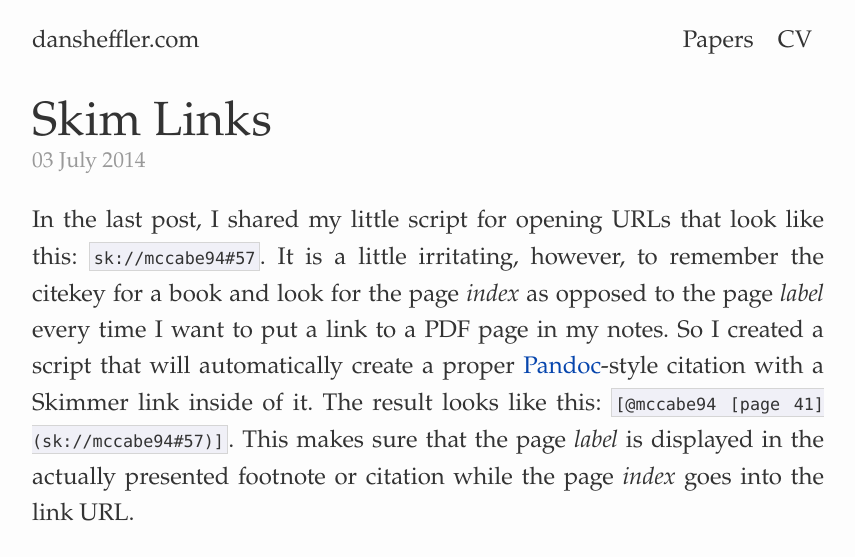
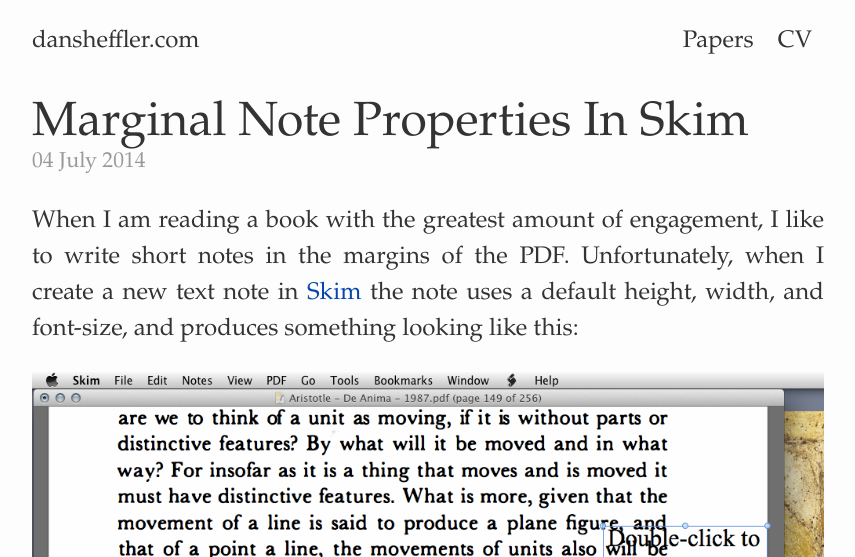
Before and after one commit to dansheffler/dtsheffler.com, a Jekyll site: the page built from index.html, in a window 1280 px wide. Shown: the top 557 px of the page, without its empty margins (212-1067 px from the left). Built offline with Jekyll 4.4.1, drawn with Linux system fonts in a browser that asks for light colours; Markdown is read by kramdown in place of the engine named in the settings; some of the changed text lies outside the part shown; grey boxes are pictures that could not be loaded.

Commit message:
Marginal note post. Little css fix for figures.

```diff
--- /dev/null
+++ b/_posts/2014-07-04-marginal-note-properties-in-skim.md
@@ -0,0 +1,13 @@
+When I am reading a book with the greatest amount of engagement, I like to write short notes in the margins of the PDF.  Unfortunately, when I create a new text note in [Skim] the note uses a default height, width, and font-size, and produces something looking like this:
+
+[Skim]: http://skim-app.sourceforge.net
+
+![New text note in Skim with default settings](/images/Screen2014-07-041.png)
+
+I can adjust this, of course, but that involves manually shrinking the width of the note to the book's margin width and setting the font size for every single note.  Fortunately, Skim has a preference setting for the default text note font size and a *hidden* preference setting for the default dimensions of new notes.  Unfortunately, books come in various sizes, so the values I set for these need to be adjusted every time I start reading a new book, and opening terminal just to adjust Skim's hidden preferences at every reading session is too much.
+
+So I wrote a script that does all this for me.  When I am facing a new book that I want to read closely, I create a new text note, adjust it to fit the margins of the book and select an appropriate font size.  Then, with the note selected, I run the following script.  This grabs the values I want from this note, sets them as Skim's defaults, and restarts Skim to the PDF and page where I left off.
+
+{% gist dansheffler/4f8e7ee2c91c5f6ddbe6 %}
+
+Now every new note that I create will be uniform and fit nicely in the margin.  Remember that putting this in `~/Library/Application\ Support/Skim/Scripts` will make it available from within Skim's script menu.
--- a/css/Clownfart.css
+++ b/css/Clownfart.css
@@ -150,6 +150,9 @@
 img{
 max-width:100%;
 }
+
+figure {margin:0;}
+figcaption {display:none;}
 
 h1 a, h1 a:visited {color:#333 }
 h1 a:hover { color: #06e; }
```
Also changed, not shown: images/Screen2014-07-041.png (added).
